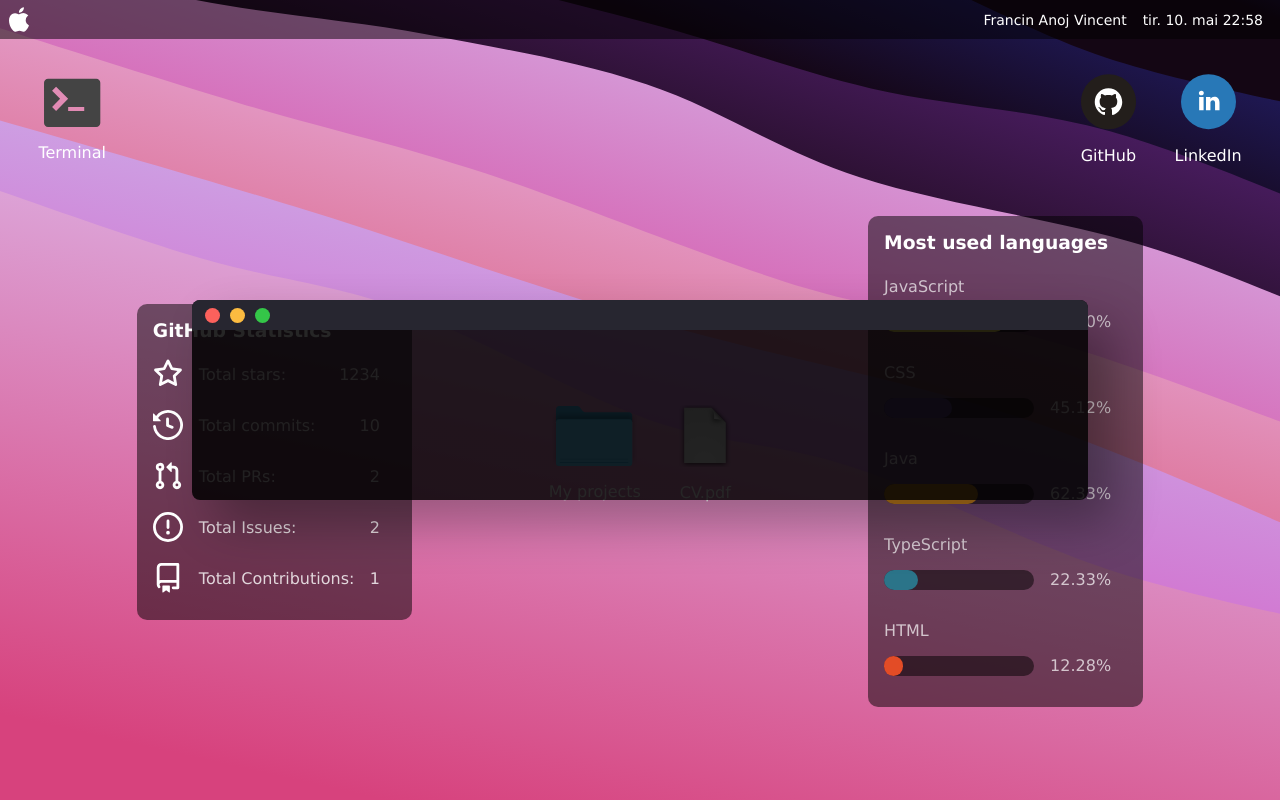
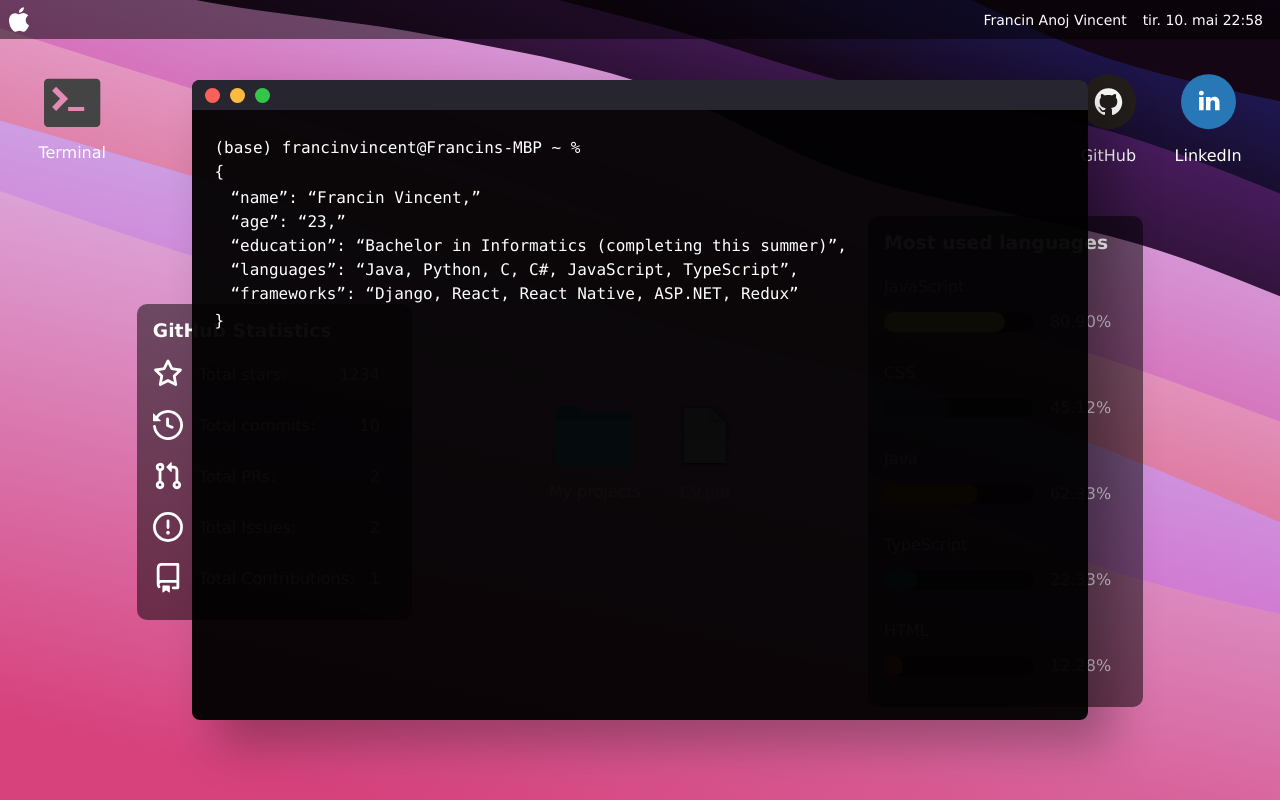
Before and after one commit to francinv/francin-portfolio, a Next.js app in the folder portfolio/: page / in a window 1280 px wide. Both pictures are taken after a click on the button "Terminal". Built offline with nearby package versions, Linux system fonts and the light colour scheme.

Commit message:
:sparkles: (#2) Terminal window
Fixed Container and text that should be displayed

```diff
--- a/portfolio/components/Terminal/Terminal.module.css
+++ b/portfolio/components/Terminal/Terminal.module.css
@@ -3,3 +3,7 @@
     width: 100%;
     height: 30px;
 }
+
+.terminal_content_container {
+    width: 95%;
+}
--- a/portfolio/components/Terminal/TerminalContent.tsx
+++ b/portfolio/components/Terminal/TerminalContent.tsx
@@ -1,9 +1,45 @@
-import React, { FC } from "react";
+import React, { FC, useState } from "react";
+import style from "./Terminal.module.css";
+import marginStyles from "../../styles/margin.module.css";
+import colorStyles from "../../styles/colors.module.css";
+import commonStyles from "../../styles/common.module.css";
 
 const TerminalContent: FC = () => {
+    const [aboutVisible, setAboutVisible] = useState(true);
+    const command = "cat aboutFrancin.json";
+    const terminal = "(base) francinvincent@Francins-MBP ~ % ";
+
+    const About = () => {
+        return (
+            <p className={`${colorStyles.text_white} ${marginStyles.mt_5} ${commonStyles.text_16} ${commonStyles.text_monaco}`}>
+                {"{"}
+                    <p
+                        className={`${marginStyles.mx_5} ${marginStyles.ml_16} ${commonStyles.text_16} ${commonStyles.text_monaco}`}
+                        style={{lineHeight: 1.5}}>
+                        {"“name”: “Francin Vincent,”"}
+                        <br />
+                        {"“age”: “23,”"}
+                        <br />
+                        {"“education”: “Bachelor in Informatics (completing this summer)”,"}
+                        <br />
+                        {"“languages”: “Java, Python, C, C#, JavaScript, TypeScript”,"}
+                        <br />
+                        {"“frameworks”: “Django, React, React Native, ASP.NET, Redux”"}
+                    </p>
+                {"}"}
+            </p>
+        );
+    }
+
     return (
-        <>
-        </>
+        <div className={`${style.terminal_content_container} ${marginStyles.my_auto} ${marginStyles.mt_12}`}>
+            <p className={`${colorStyles.text_white} ${marginStyles.mb_5} ${commonStyles.text_16} ${commonStyles.text_monaco}`}>{terminal}</p>
+            {
+                aboutVisible
+                ? <About />
+                : null
+            }
+        </div>
     );
 }
 
--- a/portfolio/components/common/Modal/Modal.module.css
+++ b/portfolio/components/common/Modal/Modal.module.css
@@ -3,5 +3,5 @@
     position: absolute;
     transform: translate(-50%, -50%);
     box-shadow: 24px 24px 48px 0 rgba(0, 0, 0, 0.3);
-    background: rgba(0, 0, 0, 0.85);
+    background: rgba(0, 0, 0, 0.95);
 }
--- a/portfolio/components/common/Modal/Modal.tsx
+++ b/portfolio/components/common/Modal/Modal.tsx
@@ -25,7 +25,7 @@ const Modal: FC<ModalProps> = ({children, show, fullSize}) => {
                 top: positions.top,
                 left: positions.left,
                 width: fullSize ? '100%' : '70%',
-                minHeight: fullSize? '100%' : '200px',
+                minHeight: fullSize? '100%' : '80%',
                 borderRadius: fullSize ? '0' : '8px',
             }}
         >
--- a/portfolio/styles/common.module.css
+++ b/portfolio/styles/common.module.css
@@ -21,3 +21,7 @@
 .text_16 {
   font-size: 16px;
 }
+
+.text_monaco {
+  font-family: "Monaco", "Andale Mono", "Consolas", "Courier New", monospace;
+}
--- a/portfolio/styles/margin.module.css
+++ b/portfolio/styles/margin.module.css
@@ -1,5 +1,12 @@
 .m_0 {
     margin: 0;
+}
+
+.mt_5 {
+    margin-top: 5px;
+}
+.mt_12 {
+    margin-top: 12px;
 }
 
 .mt_32 {
@@ -18,8 +25,16 @@
     margin-bottom: 0;
 }
 
+.mb_5 {
+    margin-bottom: 5px;
+}
+
 .mb_8 {
     margin-bottom: 8px;
+}
+
+.ml_12 {
+    margin-left: 8px;
 }
 
 .ml_16 {
@@ -49,3 +64,8 @@
     margin-top: 0;
     margin-bottom: 0;
 }
+
+.mx_5 {
+    margin-top: 5px;
+    margin-bottom: 5px;
+}
```
